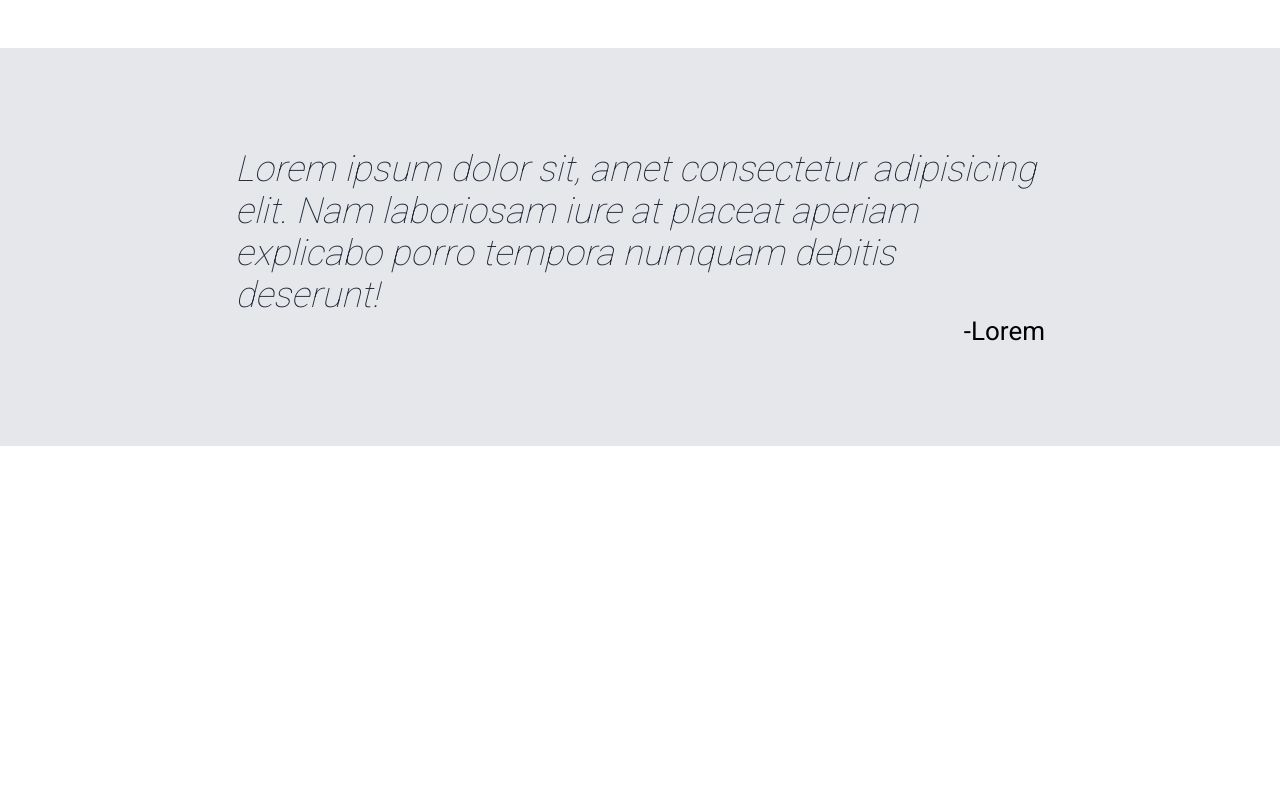
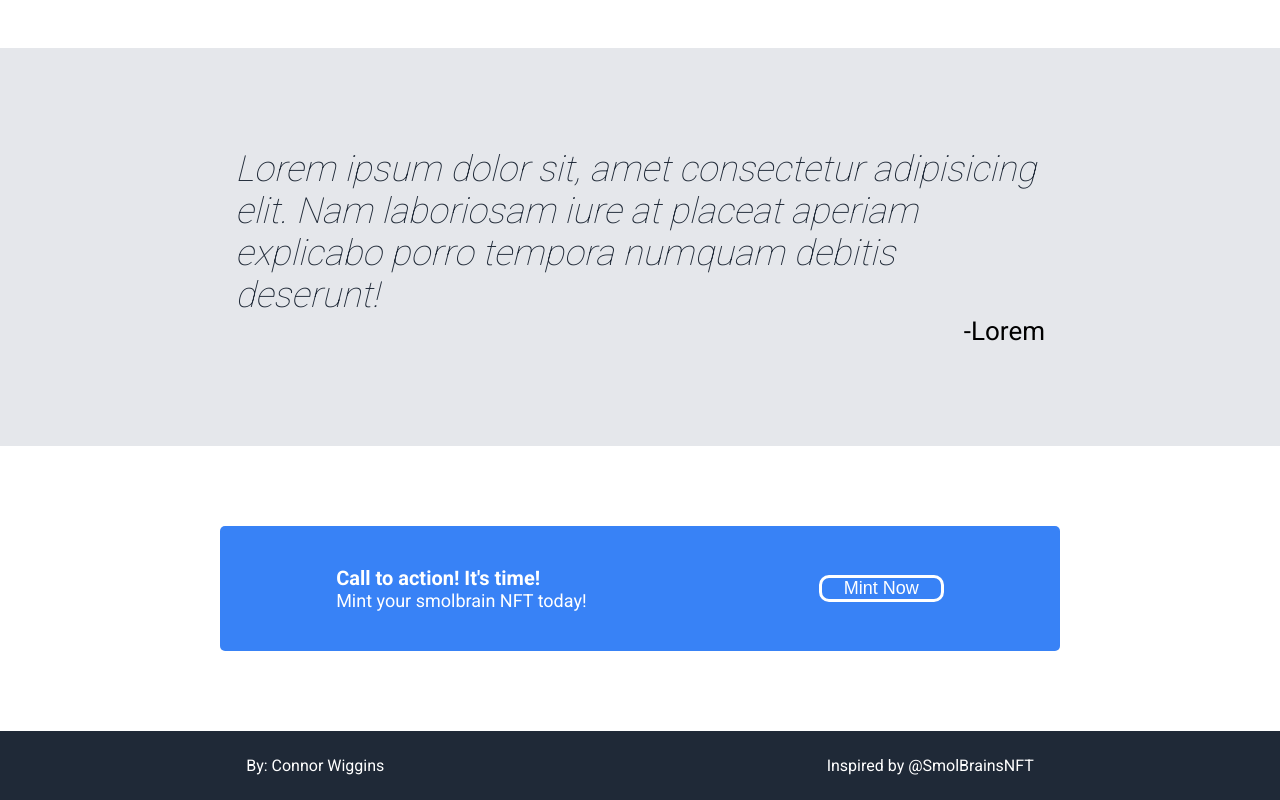
Before and after one commit to Cwiggin7/landing-page, a plain HTML site: page index.html in a window 1280 px wide. Shown: the part 750-1550 px from the top of the page. Before the commit the page ends 1196 px from the top, so only its background shows below. Drawn offline with Linux system fonts and the light colour scheme.

Commit message:
final section and footer created

```diff
--- a/index.html
+++ b/index.html
@@ -64,7 +64,18 @@
     </div>
 
     <div id="section4">
+        <div id="action-box">
+            <div id="action-text">
+                <p style="font-weight:bold;text-align: left;font-size: 20px;">Call to action! It's time!</p>
+                <p style="text-align: left;font-size: 18px;">Mint your smolbrain NFT today!</p>
+            </div>
+            <button id="button2">Mint Now</button>
+        </div>
+    </div>
 
-    </div>
+    <footer id="foot">
+        <p>By: Connor Wiggins</p>
+        <p>Inspired by @SmolBrainsNFT</p>
+    </footer>
 </body>
 </html>
--- a/style.css
+++ b/style.css
@@ -112,3 +112,45 @@ ul {
 #quote-box {
     width: 75%;
 }
+
+
+#section4 {
+    display: flex;
+    align-items: center;
+    justify-content: center;
+    padding: 80px;
+}
+
+#action-box {
+    display: flex;
+    background: #3882F6;
+    height: 125px;
+    width: 75%;
+    border-radius: 5px;
+    align-items: center;
+    justify-content: space-around;
+}
+
+#action-box > * {
+    color: white;
+}
+
+#button2 {
+    background: transparent;
+    border: 3px solid white;
+    font-size: large;
+    width: 125px;
+    border-radius: 10px;
+}
+
+#foot {
+    background: #1F2937;
+    display: flex;
+    align-items: center;
+    justify-content: space-around;
+    padding: 25px;
+}
+
+#foot > * {
+    color: white;
+}
```
